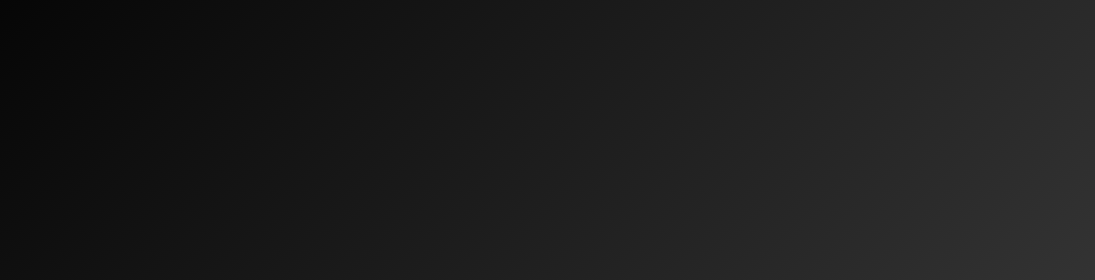
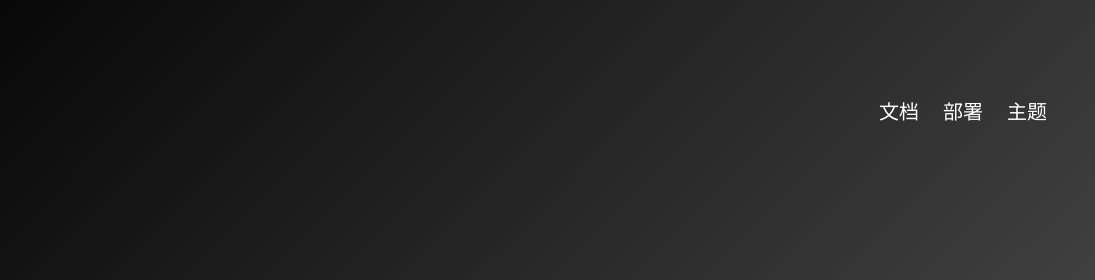
Before and after one commit to Liyue-Wei/XingHuo-Web-Engine, a plain HTML site: page Demo-Web/Home.html in a window 1280 px wide. Shown: the top 280 px of the page, 185-1280 px from the left. Drawn offline with Linux system fonts and the light colour scheme.

Commit message:
Update Home.html

```diff
--- a/Demo-Web/Home.html
+++ b/Demo-Web/Home.html
@@ -8,26 +8,40 @@
             to { opacity: 1; }
         }
         body {
-            background: linear-gradient(135deg, #000 0%, #444 100%);
+            background: linear-gradient(135deg, #000 0%, #555 100%);
+            animation: fadeIn 1.0s ease;
         }
         .logo {
             height: 100px;
             display: block;
             margin: 40px 40px auto;
-            animation: fadeIn 1.0s ease;
-            transition: filter 0.5s;
+            transition: filter 0.3s;
         }
         .logo:hover {
             filter: drop-shadow(0 0 8px #FF9800);
         }
         header {
-
+            position: relative;
+            height: 120px;
         }
         nav {
-
+            position: absolute;
+            top: 40px;
+            right: 40px;
         }
-        nav:hover {
-
+        nav ul{
+            display: flex;
+            gap: 24px;
+            list-style: none;
+        }
+        nav a {
+            color: #FFF;
+            text-decoration: none;
+            font-size: 20px;
+            transition: color 0.2s;
+        }
+        nav a:hover {
+            color: #FF9800;
         }
         main {
 
@@ -43,16 +57,59 @@
 <body>
     <header>
         <img  class="logo" src="/Demo-Web/LOGO/星火网页引擎 图标.png" alt="星火网页引擎 图标.png">
+        <nav>
+            <ul>
+                <li><a href="">文档</a></li>
+                <li><a href="">部署</a></li>
+                <li><a href="">主题</a></li>
+            </ul>
+        </nav>
     </header>
-    <nav>
+    <main>
 
-    </nav>
-    <main>
-        <section>
-
-        </section>
     </main>
     <footer>
 
     </footer>
 </body>
+
+<!--
+    常見CSS互動功能說明：
+
+    :hover         滑鼠懸浮於元素上時觸發（如按鈕變色、圖片發光等）
+    :active        元素被點擊時觸發（如按鈕按下的瞬間）
+    :focus         元素獲得焦點時觸發（如輸入框被選中時高亮）
+    :visited       已經訪問過的連結樣式
+    :checked       表單的核取方塊或單選按鈕被選中時
+    :disabled      表單元素被禁用時
+    :enabled       表單元素可用時
+    :focus-visible 僅在鍵盤操作聚焦時顯示樣式
+    :target        當前URL片段（#id）對應的元素
+    :nth-child()   選中特定順序的元素（如列表的第n個項目）
+    :first-child   選中父元素下的第一個子元素
+    :last-child    選中父元素下的最後一個子元素
+
+    這些互動功能可搭配 transition、animation 等動畫屬性，讓網頁更有動態效果與互動性。
+    若需更複雜的互動，可結合 JavaScript 事件（如 click、dblclick、keydown、drag 等）。
+-->
+
+<!--
+    其他常用HTML语义标签说明：
+
+    <article>    用于独立的内容块，如新闻、博客文章等。
+    <aside>      用于侧边栏内容，通常包含与主内容间接相关的信息。
+    <section>    用于页面中的独立区块，每个区块有独立主题。
+    <figure>     用于插图、代码块等独立内容，通常配合<figcaption>说明。
+    <figcaption> 为<figure>中的内容添加说明文字。
+    <address>    用于展示联系信息。
+    <time>       用于标记时间或日期。
+    <mark>       用于高亮显示文本。
+    <details>    用于可展开/折叠的内容块，配合<summary>使用。
+    <summary>    <details>的标题部分，点击可展开/收起内容。
+    <nav>        用于导航栏，通常包含链接列表。
+    <main>       页面主要内容区域，只能有一个<main>。
+    <header>     页眉或区块头部，可包含标题、logo等。
+    <footer>     页脚或区块底部，可包含版权、联系信息等。
+    <ul>/<ol>/<li> 用于无序/有序列表及其项，常用于导航或内容列表。
+    <h1>~<h6>    标题标签，用于内容分级。
+-->
```
